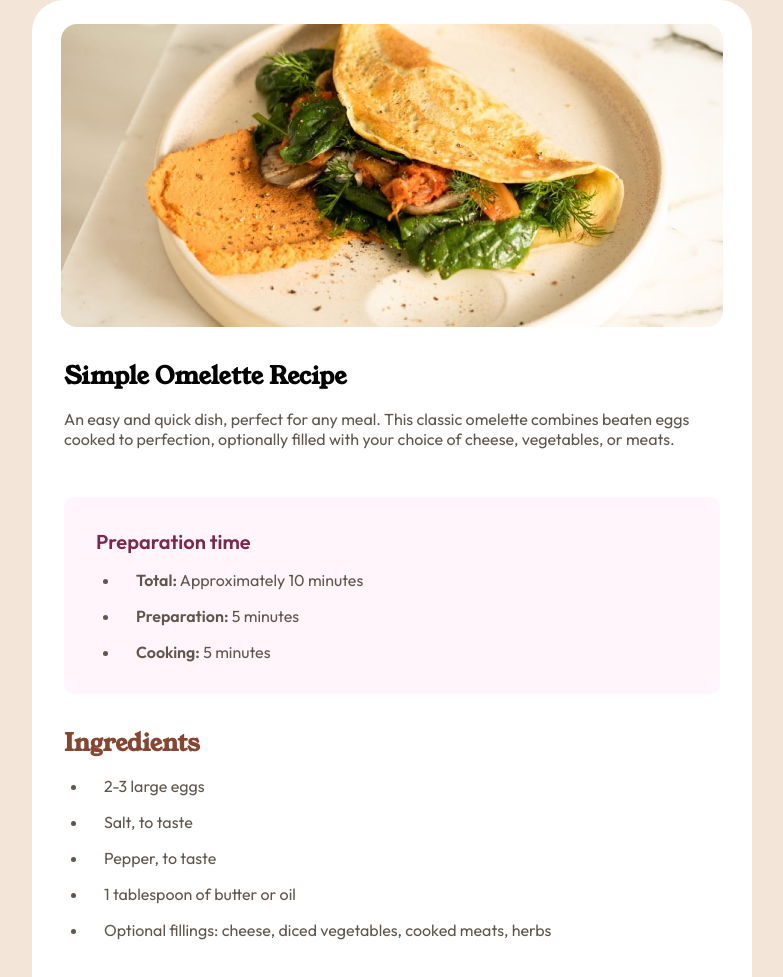
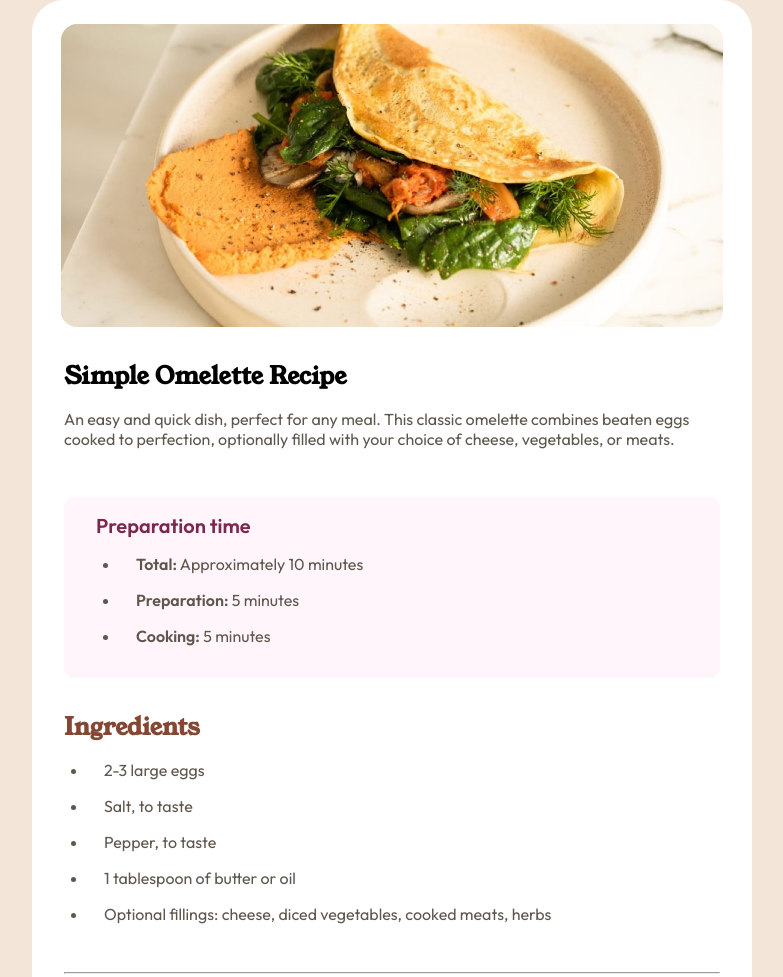
Before and after one commit to rameesha0126/recipe-page-main, a plain HTML site: page index.html in a window 1280 px wide. Shown: the top 977 px of the page, without its empty margins (248-1031 px from the left). Drawn offline with Linux system fonts and the light colour scheme.

Commit message:
html report fix

```diff
--- a/index.html
+++ b/index.html
@@ -18,7 +18,7 @@
         to perfection, optionally filled with your choice of cheese, vegetables, or meats.</p>
     </section>
     <section class="preparation">
-      <p class="preparation-heading">Preparation time</p>
+      <h2 class="preparation-heading">Preparation time</h2>
       <ul class="preparation-list">
         <li><span>Total:</span> Approximately 10 minutes</li>
         <li><span>Preparation:</span> 5 minutes</li>
--- a/styles.css
+++ b/styles.css
@@ -76,8 +76,9 @@ ul, ol {
     border-radius: 10px;
 }
 
-.preparation > p {
+.preparation > .preparation-heading {
     color: var(--Rose-800);
+    font-family: "Outfit";
     font-size: 1.25rem;
     font-weight: 600;
 }
```
